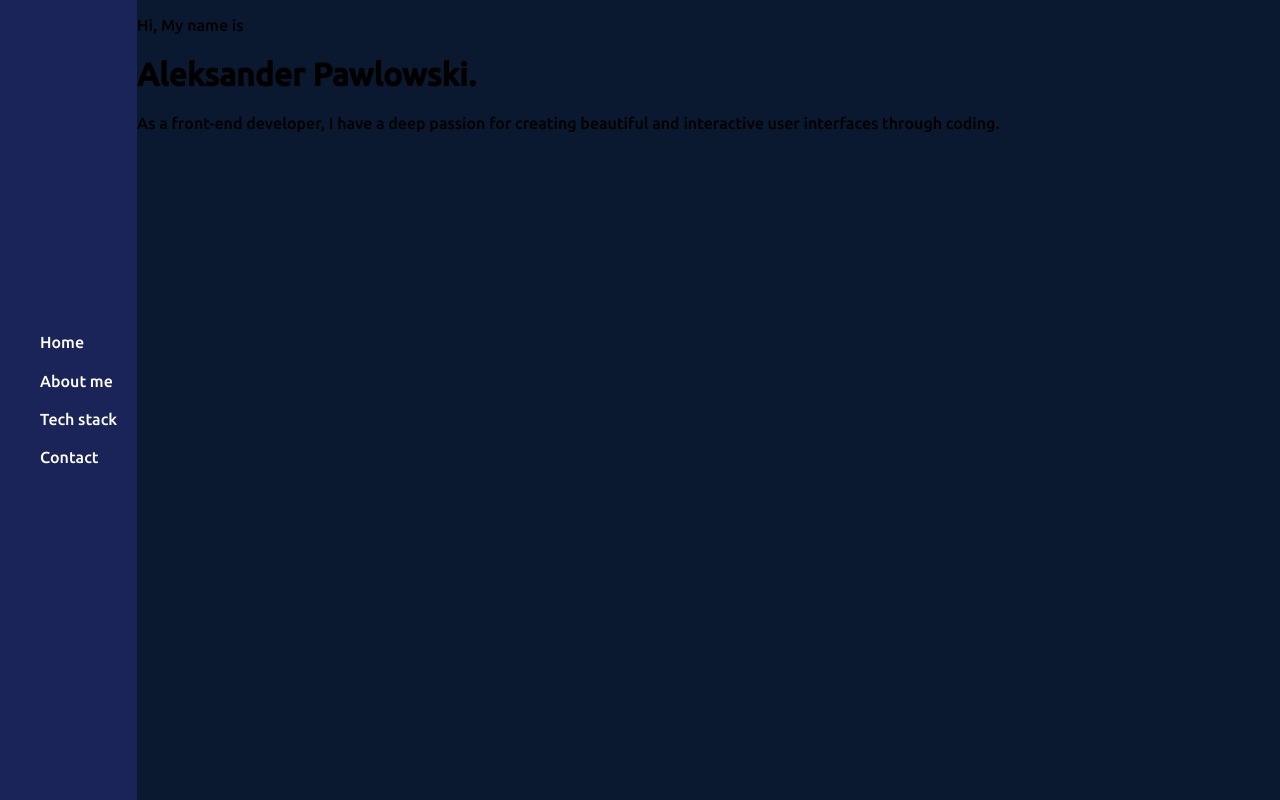
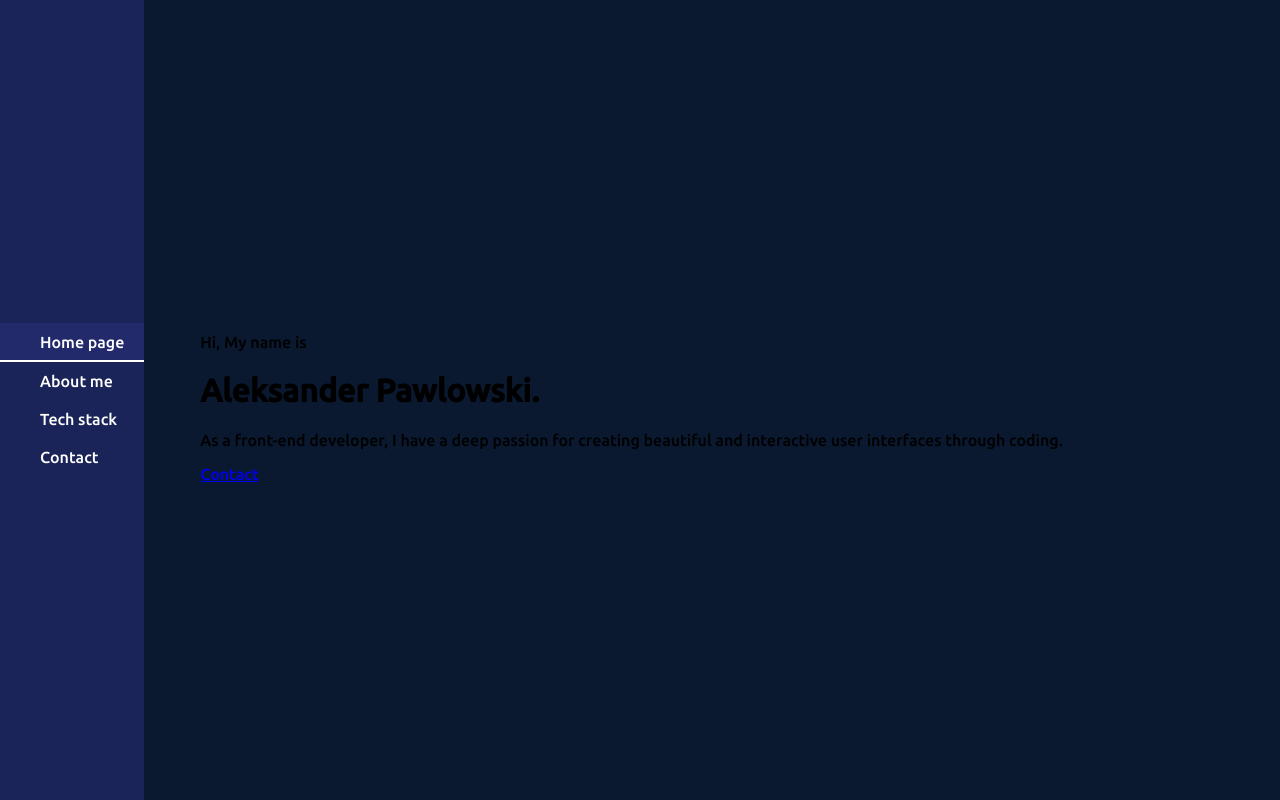
Before and after one commit to AlekPawlowski/portfolio_site, a React (Vite) app: page / in a window 1280 px wide. Built offline with nearby package versions, Linux system fonts and the light colour scheme.

Commit message:
add elemetns to menu

```diff
--- a/src/App.tsx
+++ b/src/App.tsx
@@ -21,6 +21,7 @@ function App(): JSX.Element {
 
     return (
         <section
+            id="main_section"
             className={`${transitionStage}`}
             onAnimationEnd={() => {
                 if (transitionStage === "fadeOut") {
--- a/src/globalStyles/main.style.scss
+++ b/src/globalStyles/main.style.scss
@@ -12,3 +12,11 @@ body {
 #root {
     display: flex;
 }
+
+#main_section{
+    max-width: 80%;
+    width: 100%;
+    margin: 0 auto;
+    display: flex;
+    align-items: center;
+}
--- a/src/views/Greeting/Greeting.view.tsx
+++ b/src/views/Greeting/Greeting.view.tsx
@@ -1,9 +1,12 @@
+import { Outlet, Link } from 'react-router-dom';
+
 export function Greeting() {
-    return <section>
+    return <section id="greeting">
         <p>Hi, My name is</p>
         <h1>Aleksander Pawlowski.</h1>
         <p>
             As a front-end developer, I have a deep passion for creating beautiful and interactive user interfaces through coding.
         </p>
+        <Link to='/contact'>Contact</Link>
     </section>
 }
--- a/src/views/Menu/Menu.menu.tsx
+++ b/src/views/Menu/Menu.menu.tsx
@@ -1,14 +1,16 @@
 import { Fragment, useContext } from 'react';
-import { Outlet, Link } from 'react-router-dom';
-
+import { Outlet, Link, useLocation } from 'react-router-dom';
+import { MenuElement } from './MenuElement.menu';
 
 export default function Menu(): JSX.Element {
+    const location = useLocation();
+    console.log(location);
     return (<Fragment>
-        <nav className="">
-            <Link to='/'>Home</Link>
-            <Link to='/aboutme'>About me</Link>
-            <Link to='/skils'>Tech stack</Link>
-            <Link to='/contact'>Contact</Link>
+        <nav >
+            <MenuElement name="Home page" path="/" location={location.pathname} />
+            <MenuElement name="About me" path="/aboutme" location={location.pathname} />
+            <MenuElement name="Tech stack" path="/skils" location={location.pathname} />
+            <MenuElement name="Contact" path="/contact" location={location.pathname} />
         </nav>
         <Outlet />
     </Fragment>)
--- /dev/null
+++ b/src/views/Menu/MenuElement.menu.tsx
@@ -0,0 +1,17 @@
+import { Link } from "react-router-dom";
+import { FC } from "react";
+interface Props{
+    path: string;
+    location: string;
+    name: string;
+}
+
+export const MenuElement: FC<Props> = ({path, location, name}): JSX.Element =>{
+    console.log(path, location);
+    return (<Link
+        to={path}
+        className={(location == path ? "active" : "inactive")}
+        >
+            {name}
+        </Link>)
+}
--- a/src/views/Menu/menu.styles.scss
+++ b/src/views/Menu/menu.styles.scss
@@ -26,7 +26,8 @@ nav {
             background-color: white;
             transition: .5s ease-in-out;
         }
-        &:hover {
+        &:hover,
+        &.active {
             background-color: rgba(35, 42, 107, 1);
             &:after{
                 width: 100%;
```
Also changed, not shown: src/views/Greeting/Initlize.view.tsx (deleted, +0 -59 lines).
